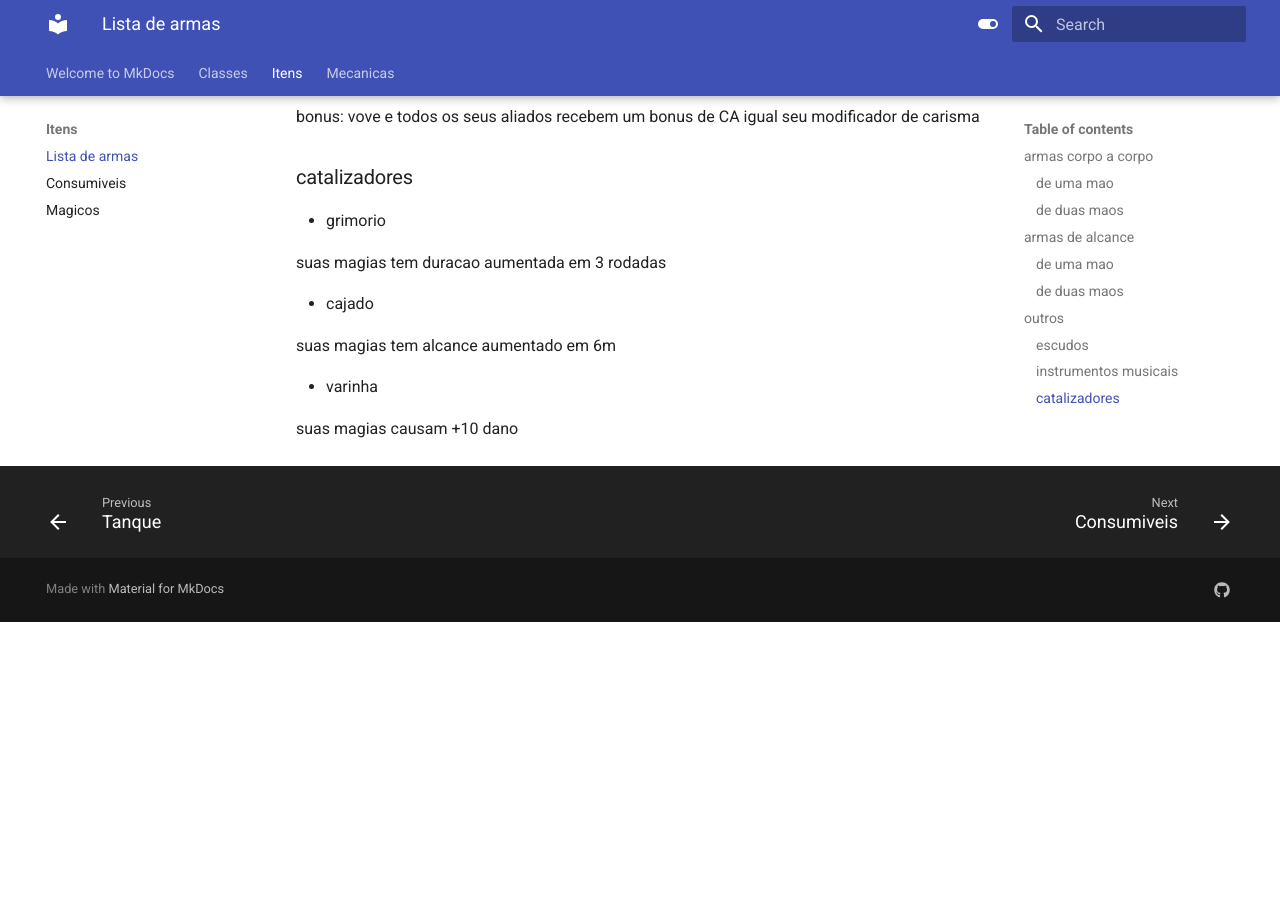
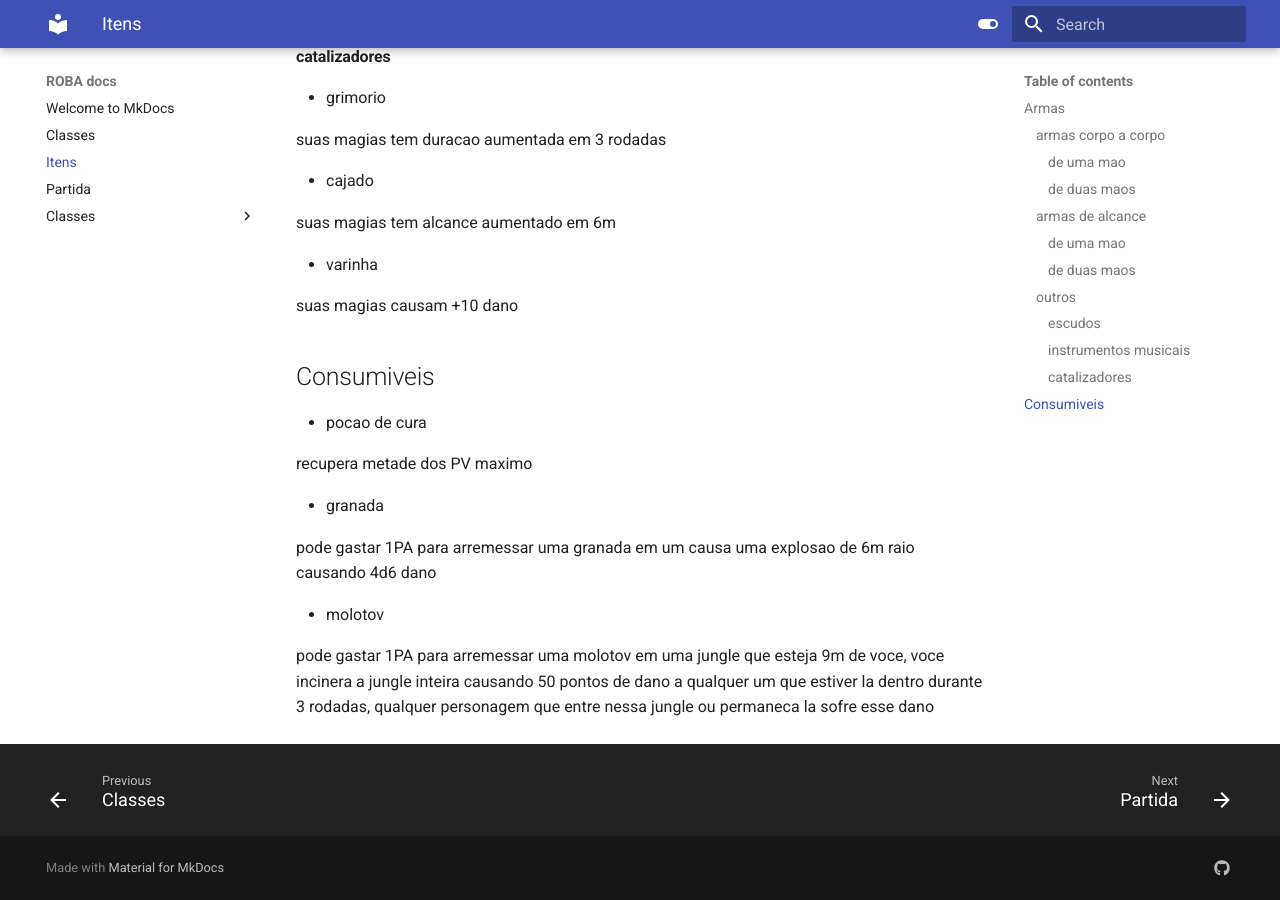
Before and after one commit to nerdolagens/roba-docs, an MkDocs documentation site: the page built from docs/itens.md, in a window 1280 px wide and 900 px high, scrolled down 1880 px. Built offline with MkDocs 1.6.1 and Material for MkDocs 9.7.7, drawn with Linux system fonts in a browser that asks for light colours; before the commit the page ends 2502 px from its top, so only the background shows below that; some of the changed text lies outside the part shown.

Commit message:
general changes

```diff
--- a/docs/itens/armas.md
+++ b/docs/itens.md
@@ -1,8 +1,8 @@
-# Lista de armas
+## Armas
 
-## armas corpo a corpo
+### armas corpo a corpo
 
-### de uma mao
+#### de uma mao
 
 - espada media
 
@@ -24,7 +24,7 @@
   dano: 1d8
   especial: recebe +1 na margem de critico
 
-### de duas maos
+#### de duas maos
 
 - espada pesada
 
@@ -41,16 +41,16 @@
   dano: 1d12
   especial: ignora 5RD do inimigo
 
-## armas de alcance
+### armas de alcance
 
-### de uma mao
+#### de uma mao
 
 - pistola
 
   dano: 1d10
   alcance: 9m
 
-### de duas maos
+#### de duas maos
 
 - fuzil
 
@@ -68,9 +68,9 @@
   alcance: 36m
   penalidade: e necessario gastar 1PA para preparar outro disparo
 
-## outros
+### outros
 
-### escudos
+#### escudos
 
 - escudo medio
 
@@ -81,7 +81,7 @@
   bonus: +5 de CA e RD
   penalidade: recebe -3m de deslocamento
 
-### instrumentos musicais
+#### instrumentos musicais
 
 - guitarra
 
@@ -91,7 +91,7 @@
 
   bonus: vove e todos os seus aliados recebem um bonus de CA igual seu modificador de carisma
 
-### catalizadores
+#### catalizadores
 
 - grimorio
 
@@ -104,3 +104,18 @@
 - varinha
 
   suas magias causam +10 dano
+
+
+## Consumiveis
+
+- pocao de cura
+
+  recupera metade dos PV maximo
+
+- granada
+
+  pode gastar 1PA para arremessar uma granada em um causa uma explosao de 6m raio causando 4d6 dano
+
+- molotov
+
+  pode gastar 1PA para arremessar uma molotov em uma jungle que esteja 9m de voce, voce incinera a jungle inteira causando 50 pontos de dano a qualquer um que estiver la dentro durante 3 rodadas, qualquer personagem que entre nessa jungle ou permaneca la sofre esse dano
--- a/mkdocs.yml
+++ b/mkdocs.yml
@@ -8,7 +8,6 @@ theme:
     - navigation.instant.progress
     - navigation.tracking
     - navigation.footer
-    - navigation.tabs
     - navigation.tabs.sticky
     - content.code.copy
   palette:
```
Also changed, not shown: docs/itens/consumiveis.md (deleted, +0 -11 lines), docs/classes.md (added), docs/itens/magicos.md (deleted), docs/partida.md (renamed from docs/mecanicas/partida.md).
